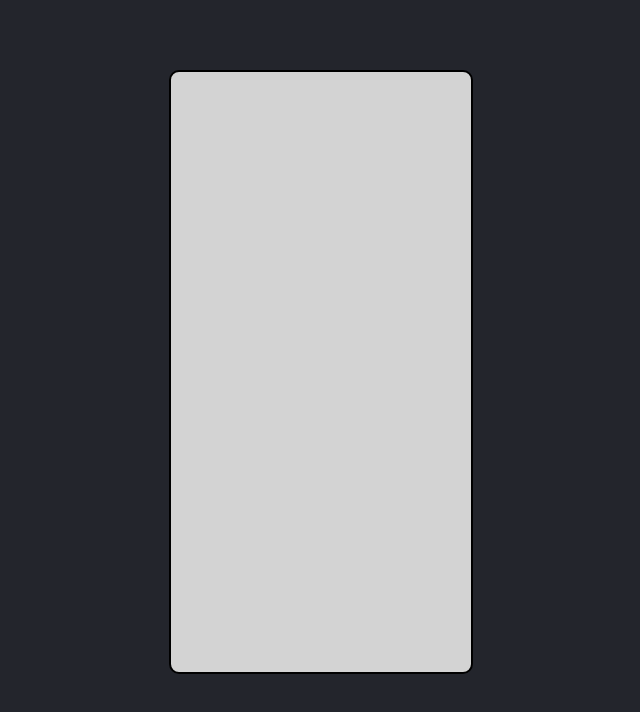
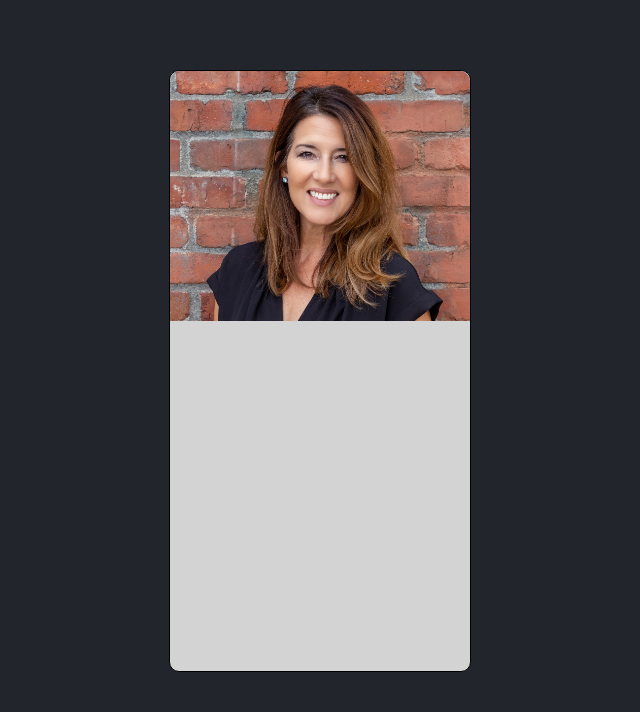
Before and after one commit to eric-antonio/dbusinesscard, a React (Create React App) app: page / in a window 1280 px wide. Shown: the top 712 px of the page, without its empty margins (186-826 px from the left). Built offline with nearby package versions, Linux system fonts and the light colour scheme.

Commit message:
Profile picture Done🎉🎉🎉🎉

```diff
--- a/src/App.css
+++ b/src/App.css
@@ -17,7 +17,7 @@ body{
 }
 
 .container--left{
-  border: 2px solid black;
+  border: 1px solid black;
   border-radius: 10px;
   background-color: lightgray;
   width: 300px;
@@ -27,3 +27,11 @@ body{
   display: inline-block;
 
 }
+/* ? Applying a Profile Picture */
+.profile--picture{
+  display: block;
+  background:#23252C url(../src/img/foto.jpg) no-repeat ;
+  background-size: cover;
+  height: 250px;
+  border-radius: 10px 10px 0px 0px;
+}
--- a/src/App.js
+++ b/src/App.js
@@ -6,7 +6,7 @@ function App() {
     <div className="flex--container">
 
       <section className='container--left'>
-
+        <InfoPage/>
       </section>
 
     </div>
--- a/src/components/InfoPage.js
+++ b/src/components/InfoPage.js
@@ -4,7 +4,9 @@ import Foto from "../img/foto.jpg"
 export default function InfoPage(){
     return(
         <di>
-            <img src={Foto} alt="foto"  className="profile--picture"/>
+            <div className="profile--picture">
+
+            </div>
         </di>
     )
 }
```
